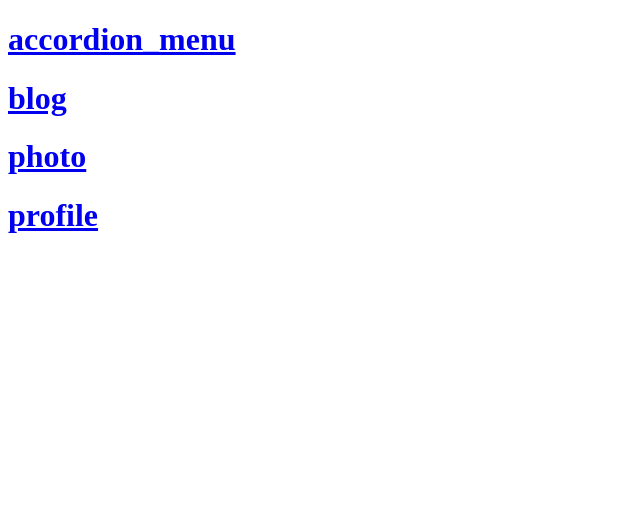
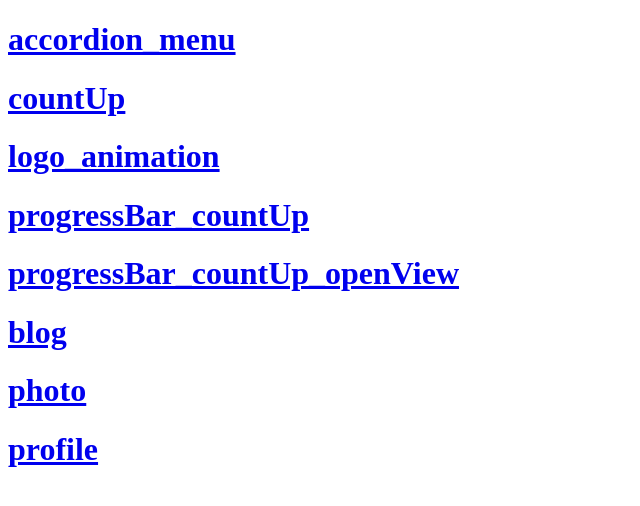
Before and after one commit to dchf12/learn-web, a plain HTML site: page index.html in a window 1280 px wide. Shown: the whole page, without its empty margins (0-640 px from the left). Drawn offline with Linux system fonts and the light colour scheme.

Commit message:
feat: Add loading page

```diff
--- a/index.html
+++ b/index.html
@@ -8,6 +8,12 @@
   </head>
   <body>
     <h1><a href="accordionMenu/index.html">accordion_menu</a></h1>
+    <h1><a href="loading/countUp/index.html">countUp</a></h1>
+    <h1><a href="loading/logo_animation/index.html">logo_animation</a></h1>
+    <h1><a href="loading/progressBar_countUp/index.html">progressBar_countUp</a></h1>
+    <h1>
+      <a href="loading/progressBar_countUp_openView/index.html">progressBar_countUp_openView</a>
+    </h1>
     <h1><a href="blog/index.html">blog</a></h1>
     <h1><a href="photo/index.html">photo</a></h1>
     <h1><a href="profile/index.html">profile</a></h1>
```
